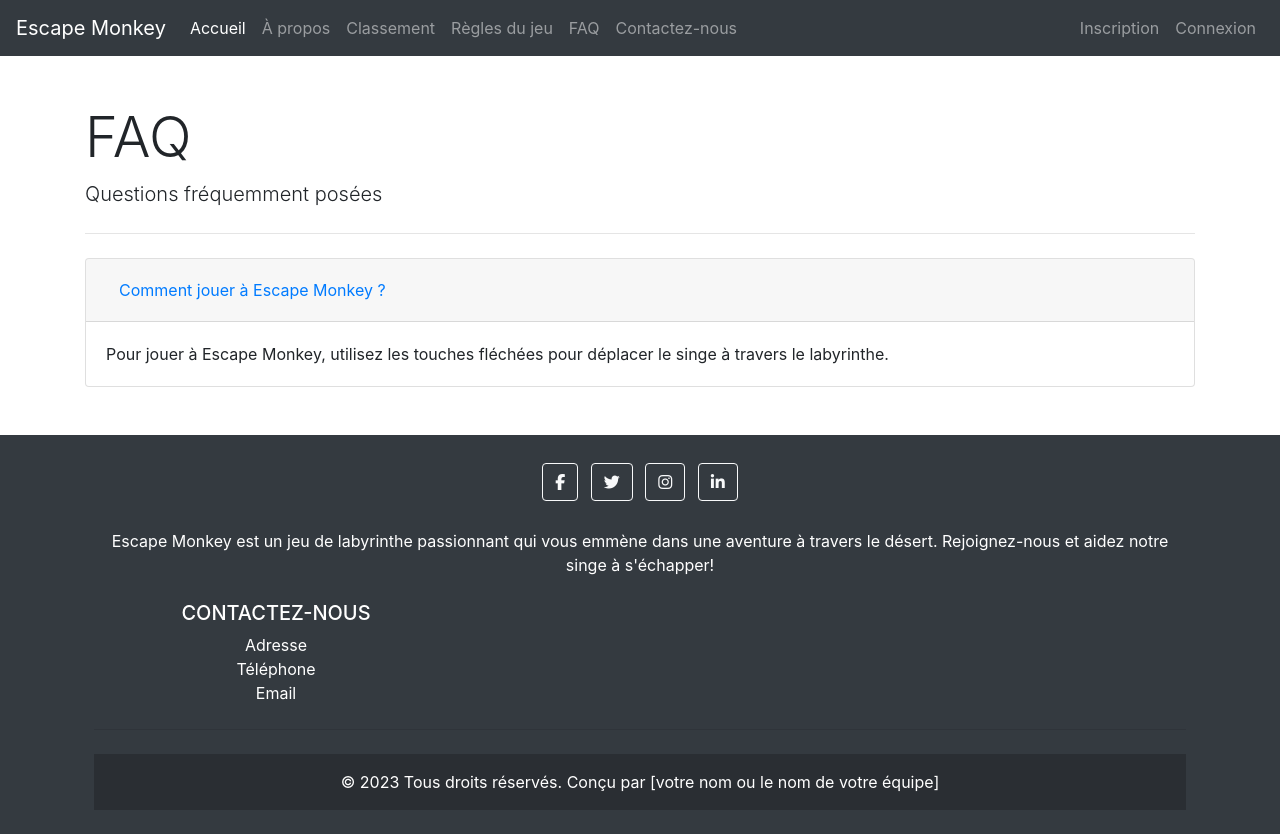
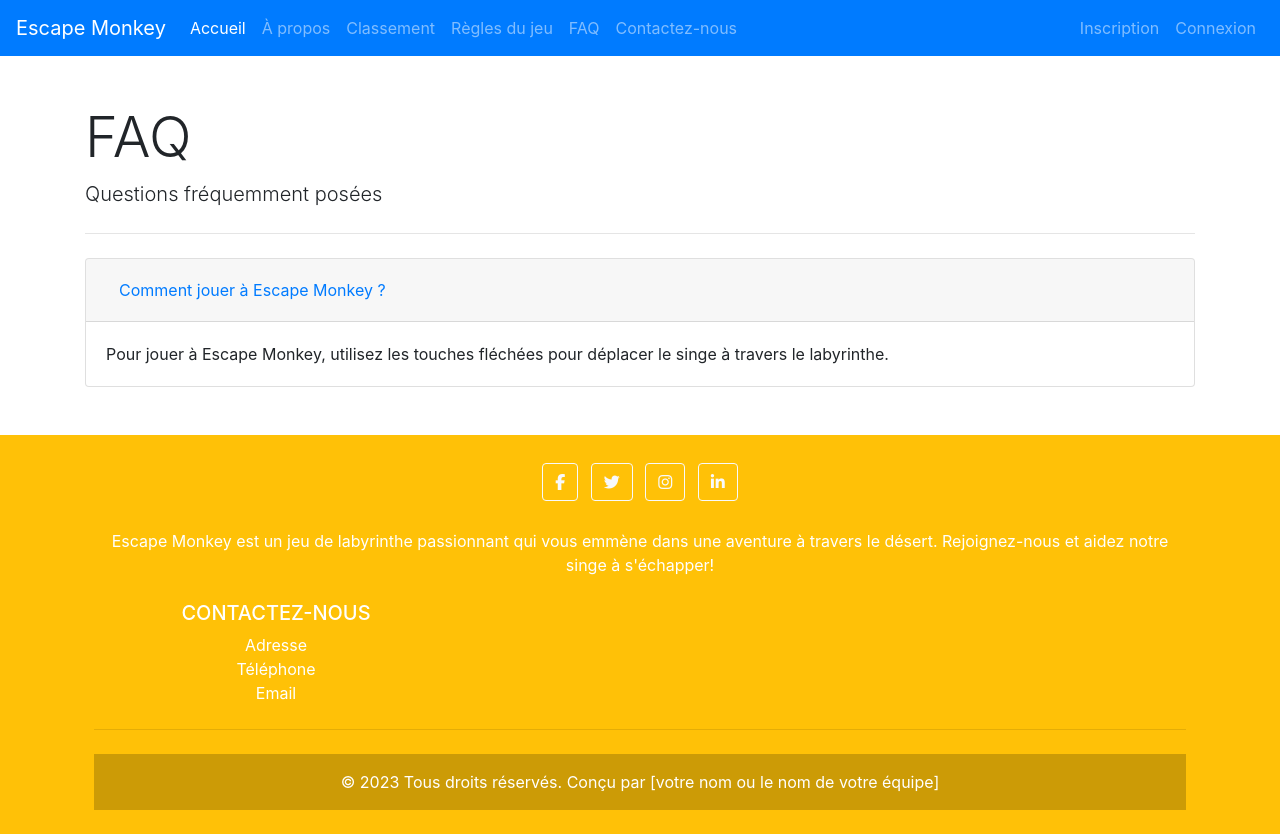
Before and after one commit to VictorISEN/escape-monkey, a PHP site: page /FAQ.html in a window 1280 px wide. Run offline with PHP 8.4, Linux system fonts and the light colour scheme; some libraries are stand-ins or nearby versions.

Commit message:
upgrade all pages

```diff
--- a/FAQ.html
+++ b/FAQ.html
@@ -10,7 +10,7 @@
 </head>
 <body>
     <!-- Navigation Bar -->
-    <nav class="navbar navbar-expand-lg navbar-dark bg-dark">
+    <nav class="navbar navbar-expand-lg navbar-dark bg-primary">
         <a class="navbar-brand" href="#">Escape Monkey</a>
         <button class="navbar-toggler" type="button" data-toggle="collapse" data-target="#navbarNav" aria-controls="navbarNav" aria-expanded="false" aria-label="Toggle navigation">
             <span class="navbar-toggler-icon"></span>
@@ -129,7 +129,7 @@
     </section>
 
     <!-- Footer -->
-    <footer class="footer bg-dark text-center text-white">
+    <footer class="footer bg-warning text-center text-white">
         <div class="container p-4">
             <section class="mb-4">
                 <a class="btn btn-outline-light btn-floating m-1" href="#!" role="button"><i class="fab fa-facebook-f"></i></a>
--- a/a propos.html
+++ b/a propos.html
@@ -10,7 +10,7 @@
 </head>
 <body>
     <!-- Navigation Bar -->
-    <nav class="navbar navbar-expand-lg navbar-dark bg-dark">
+    <nav class="navbar navbar-expand-lg navbar-dark bg-primary">
         <a class="navbar-brand" href="#">Escape Monkey</a>
         <button class="navbar-toggler" type="button" data-toggle="collapse" data-target="#navbarNav" aria-controls="navbarNav" aria-expanded="false" aria-label="Toggle navigation">
             <span class="navbar-toggler-icon"></span>
@@ -115,7 +115,7 @@
 
     <!-- Footer -->
     <!-- Identique au footer de la page principale -->
-    <footer class="footer bg-dark text-center text-white">
+    <footer class="footer bg-warning text-center text-white">
         <div class="container p-4">
             <section class="mb-4">
                 <a class="btn btn-outline-light btn-floating m-1" href="#!" role="button"><i class="fab fa-facebook-f"></i></a>
--- a/classement.html
+++ b/classement.html
@@ -10,7 +10,7 @@
 </head>
 <body>
     <!-- Navigation Bar -->
-    <nav class="navbar navbar-expand-lg navbar-dark bg-dark">
+    <nav class="navbar navbar-expand-lg navbar-dark bg-primary">
         <a class="navbar-brand" href="#">Escape Monkey</a>
         <button class="navbar-toggler" type="button" data-toggle="collapse" data-target="#navbarNav" aria-controls="navbarNav" aria-expanded="false" aria-label="Toggle navigation">
             <span class="navbar-toggler-icon"></span>
@@ -137,7 +137,7 @@
     </section>
 
     <!-- Footer -->
-    <footer class="footer bg-dark text-center text-white">
+    <footer class="footer bg-warning text-center text-white">
         <div class="container p-4">
             <section class="mb-4">
                 <a class="btn btn-outline-light btn-floating m-1" href="#!" role="button"><i class="fab fa-facebook-f"></i></a>
--- a/contact.html
+++ b/contact.html
@@ -9,7 +9,7 @@
 </head>
 <body>
     <!-- Navigation Bar -->
-    <nav class="navbar navbar-expand-lg navbar-dark bg-dark">
+    <nav class="navbar navbar-expand-lg navbar-dark bg-primary">
         <a class="navbar-brand" href="#">Escape Monkey</a>
         <button class="navbar-toggler" type="button" data-toggle="collapse" data-target="#navbarNav" aria-controls="navbarNav" aria-expanded="false" aria-label="Toggle navigation">
             <span class="navbar-toggler-icon"></span>
@@ -126,7 +126,7 @@
     </section>
 
     <!-- Footer -->
-    <footer class="footer bg-dark text-center text-white">
+    <footer class="footer bg-warning text-center text-white">
         <div class="container p-4">
             <section class="mb-4">
                 <a class="btn btn-outline-light btn-floating m-1" href="#!" role="button"><i class="fab fa-facebook-f"></i></a>
--- a/regles.html
+++ b/regles.html
@@ -10,7 +10,7 @@
 </head>
 <body>
     <!-- Navigation Bar -->
-    <nav class="navbar navbar-expand-lg navbar-dark bg-dark">
+    <nav class="navbar navbar-expand-lg navbar-dark bg-primary">
         <a class="navbar-brand" href="#">Escape Monkey</a>
         <button class="navbar-toggler" type="button" data-toggle="collapse" data-target="#navbarNav" aria-controls="navbarNav" aria-expanded="false" aria-label="Toggle navigation">
             <span class="navbar-toggler-icon"></span>
@@ -118,7 +118,7 @@
     </section>
 
     <!-- Footer -->
-    <footer class="footer bg-dark text-center text-white">
+    <footer class="footer bg-warning text-center text-white">
         <div class="container p-4">
             <section class="mb-4">
                 <a class="btn btn-outline-light btn-floating m-1" href="#!" role="button"><i class="fab fa-facebook-f"></i></a>
```
Also changed, not shown: site.css (+2 -6 lines), site.html (+6 -6 lines).
